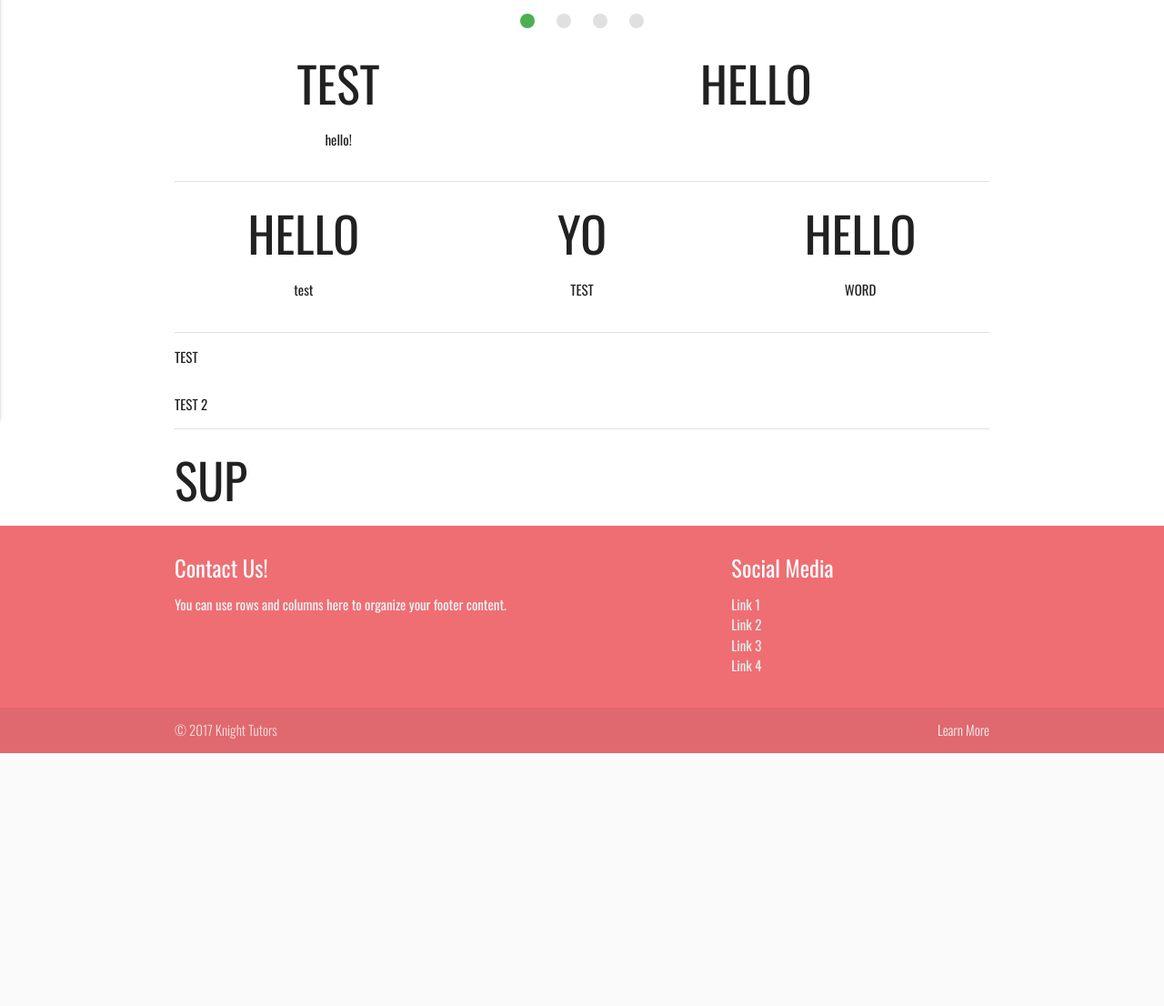
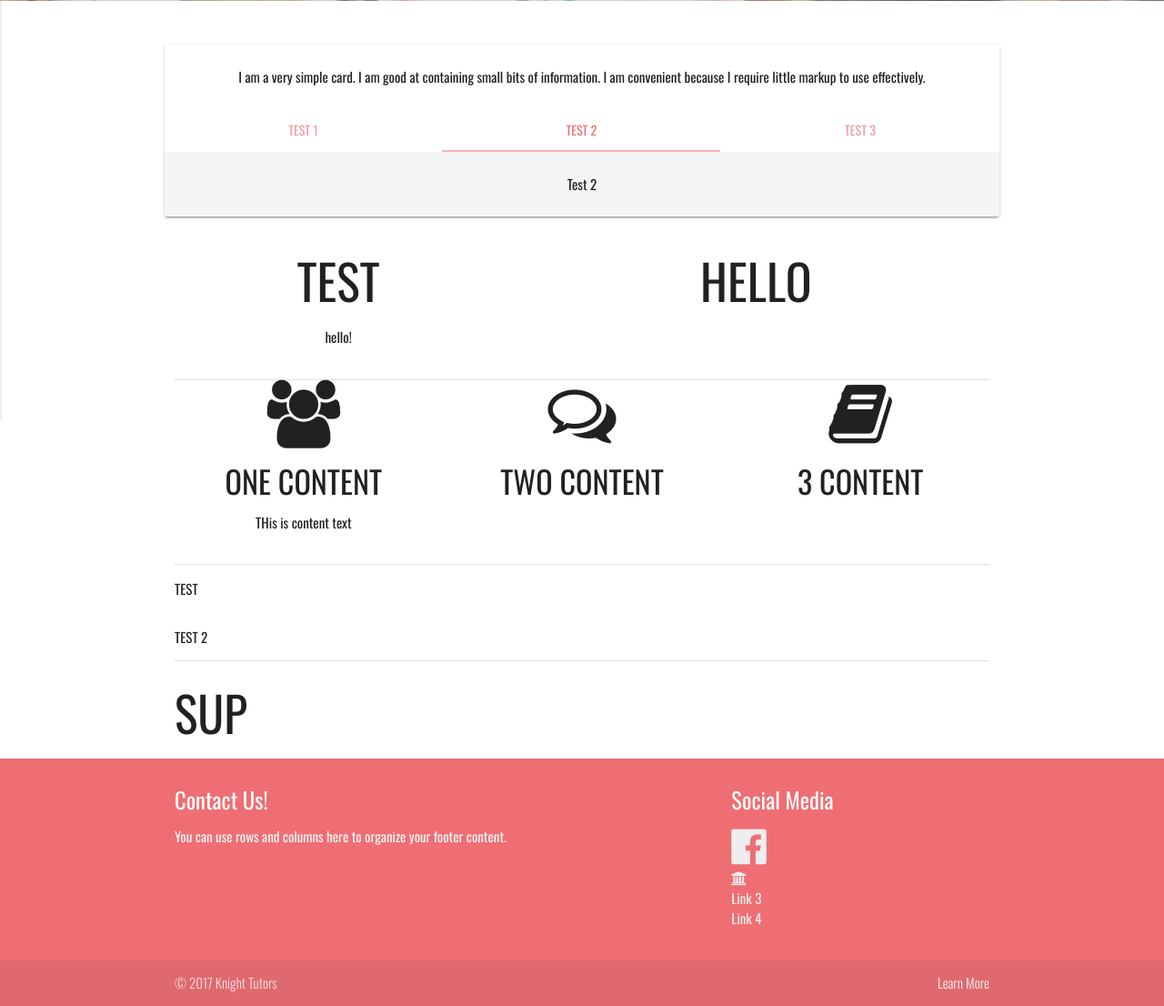
Before and after one commit to stevenpelletier90/ass4, a PHP site: page / in a window 1280 px wide. Shown: the part 399-1505 px from the top of the page at 91% size. Before the commit the page ends 1227 px from the top, so only its background shows below. Run offline with PHP 8.4, Linux system fonts and the light colour scheme; some libraries are stand-ins or nearby versions.

Commit message:
home commit

```diff
--- a/css/main.css
+++ b/css/main.css
@@ -31,5 +31,17 @@ nav.active {
 }
 
 .slider {
-    margin-top: -70px;
+    margin-top: -64px;
 }
+
+.index-icons {
+    font-size: 100px;
+}
+
+.indicators {
+    display: none;
+}
+
+.img1 {
+    opacity: .6;
+}
--- a/index.html
+++ b/index.html
@@ -6,33 +6,36 @@
     <title>Assignment 4 - Knight Tutors</title>
     <link href="http://fonts.googleapis.com/icon?family=Material+Icons" rel="stylesheet">
     <link rel="stylesheet" href="https://cdnjs.cloudflare.com/ajax/libs/materialize/0.98.1/css/materialize.min.css">
+    <link href="https://maxcdn.bootstrapcdn.com/font-awesome/4.7.0/css/font-awesome.min.css" rel="stylesheet" integrity="sha384-wvfXpqpZZVQGK6TAh5PVlGOfQNHSoD2xbE+QkPxCAFlNEevoEH3Sl0sibVcOQVnN" crossorigin="anonymous">
     <link rel="stylesheet" href="css/main.css">
 </head>
+
+<body>
     <header>
         <div class="navbar-fixed">
             <nav>
                 <div class="nav-wrapper"> <a href="#!" class="brand-logo">KNIGHT TUTORS</a>
                     <a href="#" data-activates="mobile-demo" class="button-collapse"><i class="material-icons">menu</i></a>
                     <ul class="right hide-on-med-and-down">
-                    <li><a href="#">Sass</a></li>
-                    <li><a href="#">Components</a></li>
-                    <li><a href="#">Javascript</a></li>
-                    <li><a href="#">Mobile</a></li>
+                        <li><a href="faq.html">ABOUT</a></li>
+                        <li><a href="find.html">FAQ</a></li>
+                        <li><a href="#">OUR TUTORS</a></li>
+                        <li><a href="#">DONATE</a></li>
                     </ul>
                 </div>
             </nav>
         </div>
         <ul class="side-nav" id="mobile-demo">
-        <li><a href="sass.html">Sass</a></li>
-        <li><a href="badges.html">Components</a></li>
-        <li><a href="collapsible.html">Javascript</a></li>
-        <li><a href="mobile.html">Mobile</a></li>
+            <li><a href="sass.html">ABOUT</a></li>
+            <li><a href="badges.html">FAQ</a></li>
+            <li><a href="collapsible.html">OUR TUTORS</a></li>
+            <li><a href="mobile.html">DONATE</a></li>
         </ul>
     </header>
     <div class="slider">
         <ul class="slides">
             <li>
-            <img src="http://lorempixel.com/580/250/nature/1">
+                <img src="img/tutoring.jpg" class="img1">
                 <!-- random image -->
                 <div class="caption center-align">
                     <h3>This is our big Tagline!</h3>
@@ -69,8 +72,26 @@
     </main>
     <div class="container">
         <div class="row center">
+            <div class="card">
+                <div class="card-content">
+                    <p>I am a very simple card. I am good at containing small bits of information. I am convenient because I require little markup to use effectively.</p>
+                </div>
+                <div class="card-tabs">
+                    <ul class="tabs tabs-fixed-width">
+                        <li class="tab"><a href="#test4">Test 1</a></li>
+                        <li class="tab"><a class="active" href="#test5">Test 2</a></li>
+                        <li class="tab"><a href="#test6">Test 3</a></li>
+                    </ul>
+                </div>
+                <div class="card-content grey lighten-4">
+                    <div id="test4">Test 1</div>
+                    <div id="test5">Test 2</div>
+                    <div id="test6">Test 3</div>
+                </div>
+            </div>
             <div class="col s12 l7 push-l5">
-            <h2>HELLO</h2></div>
+                <h2>HELLO</h2>
+            </div>
             <div class="col s12 l5 pull-l7">
                 <h2>TEST</h2>
                 <p>hello!</p>
@@ -79,16 +100,17 @@
         <div class="divider"></div>
         <div class="row center">
             <div class="col s12 m4 l4">
-            <h2>HELLO</h2>
-            <p>test</p>
+                <i class="fa fa-users fa-5x" aria-hidden="true"></i>
+                <h4>ONE CONTENT</h4>
+                <p>THis is content text</p>
             </div>
             <div class="col s12 m4 l4">
-            <h2>YO</h2>
-            <p>TEST</p>
+                <i class="fa fa-comments-o fa-5x" aria-hidden="true"></i>
+                <h4>TWO CONTENT</h4>
             </div>
             <div class="col s12 m4 l4">
-            <h2>HELLO</h2>
-            <p>WORD</p>
+                <i class="fa fa-book fa-5x" aria-hidden="true"></i>
+                <h4>3 CONTENT</h4>
             </div>
         </div>
         <div class="divider"></div>
@@ -111,8 +133,8 @@
                 <div class="col l4 offset-l2 s12">
                     <h5 class="white-text">Social Media</h5>
                     <ul>
-                    <li><a class="grey-text text-lighten-3" href="#!">Link 1</a></li>
-                    <li><a class="grey-text text-lighten-3" href="#!">Link 2</a></li>
+                        <li><a class="grey-text text-lighten-3" href="#!"><i class="fa fa-facebook-official fa-3x" aria-hidden="true"></i></a></li>
+                        <li><a class="grey-text text-lighten-3" href="#!"><i class="fa fa-university" aria-hidden="true"></i></a></li>
                         <li><a class="grey-text text-lighten-3" href="#!">Link 3</a></li>
                         <li><a class="grey-text text-lighten-3" href="#!">Link 4</a></li>
                     </ul>
@@ -126,8 +148,6 @@
             </div>
         </div>
     </footer>
-
-<body>
     <script src="https://ajax.googleapis.com/ajax/libs/jquery/3.2.1/jquery.min.js"></script>
     <script src="https://cdnjs.cloudflare.com/ajax/libs/materialize/0.98.1/js/materialize.min.js"></script>
     <script src="js/main.js"></script>
```
Also changed, not shown: img/6358624837490455461367108718_tutor1.jpg (added), img/School-PNG-Free-Download.png (added), img/Tutor Helping Math Students.jpg (added), img/academic-tutoring.jpg (added), img/book.png (added), img/images.jpg (added), img/school-book-pictures-school-books-clipart-1724_1745.png (added), img/school-icon-png-11.png (added), img/tutor.jpg (added), img/tutoring.jpg (added), img/tutoring1_0.jpg (added), img/unhelpful_teacher.jpg (added). Lines whose indentation alone changed are shown as unchanged.
